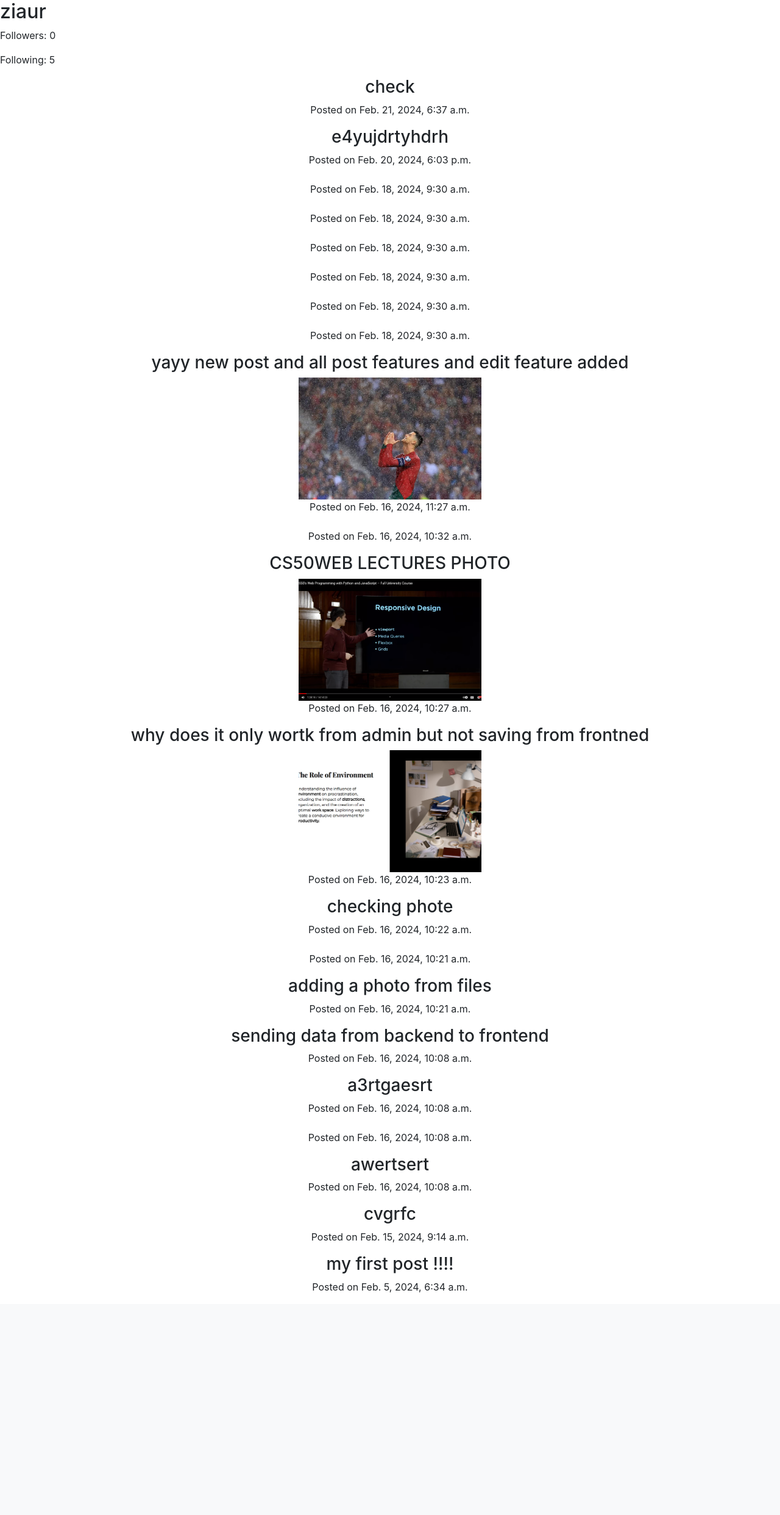
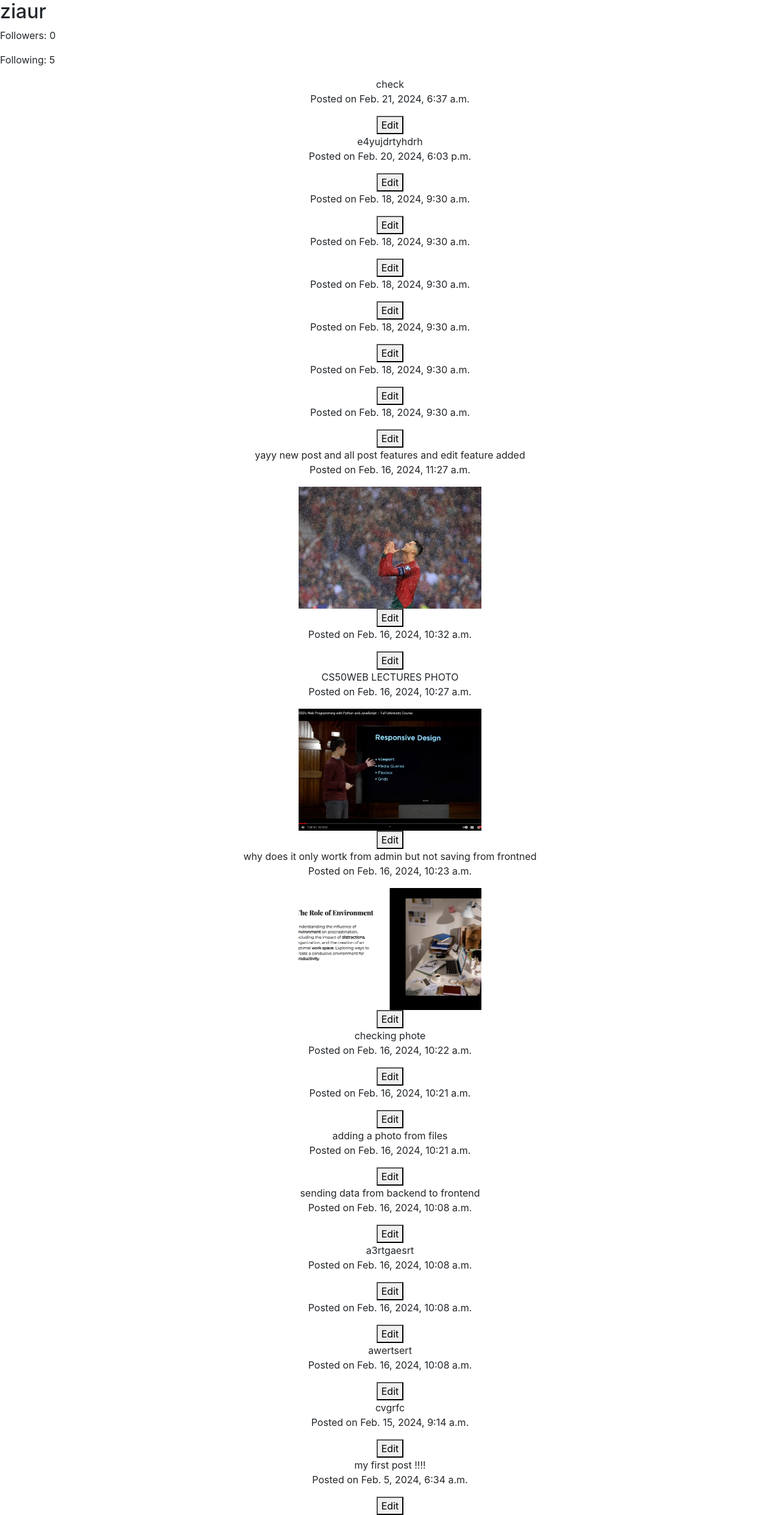
Before and after one commit to ziaur07/Social-Media-Web-App-, a Django app: a page that uses network/templates/profile.html in a window 1280 px wide. Shown: the part 56-2540 px from the top of the page at 61% size. Before the commit the page ends 2175 px from the top, so only its background shows below. Run offline with Django 3.2, Linux system fonts and the light colour scheme; a user stored in the database is signed in; data comes from the database, SQL or seed files in the repository; both versions use the stored data as it was after the commit; some libraries are stand-ins or nearby versions.

Commit message:
edit&save_feature_completed

```diff
--- a/network/static/animation.js
+++ b/network/static/animation.js
@@ -1,3 +1,41 @@
+// edit
+document.addEventListener('DOMContentLoaded', function() {
+    document.querySelectorAll('.edit-button').forEach(button => {
+        button.addEventListener('click', (e) => {
+            const postDiv = e.target.parentElement;
+            postDiv.querySelector('.post-content').style.display = 'none';
+            postDiv.querySelector('.edit-content').style.display = 'block';
+            postDiv.querySelector('.edit-button').style.display = 'none';
+            postDiv.querySelector('.save-button').style.display = 'block';
+        });
+    });
+
+    document.querySelectorAll('.save-button').forEach(button => {
+        button.addEventListener('click', (e) => {
+            const postDiv = e.target.parentElement;
+            const postId = postDiv.dataset.postId;
+            const newContent = postDiv.querySelector('.edit-content').value;
+            fetch('/edit_post', {
+                method: 'POST',
+                body: JSON.stringify({
+                    post_id: postId,
+                    content: newContent
+                })
+            })
+            .then(response => response.json())
+            .then(result => {
+                postDiv.querySelector('.post-content').textContent = newContent;
+                postDiv.querySelector('.post-content').style.display = 'block';
+                postDiv.querySelector('.edit-content').style.display = 'none';
+                postDiv.querySelector('.edit-button').style.display = 'block';
+                postDiv.querySelector('.save-button').style.display = 'none';
+            });
+        });
+    });
+});
+
+
+
 
 document.addEventListener('DOMContentLoaded', function() {
     var csrftoken = getCookie('csrftoken');
@@ -16,7 +54,7 @@ document.addEventListener('DOMContentLoaded', function() {
         }
         return cookieValue;
     }
-
+// follow unfollow
     var followButton = document.getElementById('followButton');
     if (followButton) {
         followButton.addEventListener('click', function() {
@@ -27,7 +65,7 @@ document.addEventListener('DOMContentLoaded', function() {
             }
         });
     }
-
+// likes
     document.querySelectorAll('.like-button').forEach(function(button) {
         button.addEventListener('click', function() {
             var postId = this.dataset.postId;
@@ -48,7 +86,8 @@ document.addEventListener('DOMContentLoaded', function() {
                     throw new Error('Error: ' + response.statusText);
                 }
             }).then(function(data) {
-                document.querySelector('.like-count').textContent = data.like_count;
+                document.querySelector('.like-count[data-post-id="' + postId + '"]').textContent = data.like_count;
+                //document.querySelector('.like-count').textContent = data.like_count;
             }).catch(function(error) {
                 console.log('Error: ', error);
             });
--- a/network/static/network/styles.css
+++ b/network/static/network/styles.css
@@ -15,7 +15,7 @@
     margin: auto;
 }
 
-.profilePosts{
+.post{
     display: flex;
     flex-direction: column;
     justify-content: center;
@@ -36,3 +36,11 @@
     height: 200px;  /* Set the height to 200 pixels */
     object-fit: cover;  /* This will make the image cover the entire space of the img tag, potentially cropping the image */
 }
+
+.post-content{
+    display: flex;
+    flex-direction: column;
+    justify-content: center;
+    align-items: center;
+    margin: auto;
+}
--- a/network/templates/following_posts.html
+++ b/network/templates/following_posts.html
@@ -13,12 +13,13 @@
         <a href="{% url 'profile' username=post.user.username %}"><p>{{ post.user.username }}</p></a>
         {% if post.image %}
         <img class="post_image"    src="{{ post.image.url }}" alt="Post image">
+
+        <br/>
+        {% endif %}
         ,<button class="like-button" data-post-id="{{ post.id}}">
             Like
         </button>
         <span class="like-count">{{  post.likes.count }}</span>
-        <br/>
-        {% endif %}
     {% empty %}
         <p>No posts to show.</p>
     {% endfor %}
--- a/network/templates/profile.html
+++ b/network/templates/profile.html
@@ -1,8 +1,10 @@
 {% extends "network/layout.html" %}
 
-{% load static %}
 
 {% block body %}
+
+{% load static %}
+<script src="{% static 'animation.js' %}"></script>
 
 <h2>{{ user_profile.user.username }}</h2>
 
@@ -23,22 +25,23 @@
 
 
 {% for post in posts %}
-    <div class="profilePosts">
-        <h3>{{ post.content }}</h3>
 
+    <div class="post" data-post-id="{{ post.id }}">
+        <p class="post-content">{{ post.content }}</p>
+        <textarea class="edit-content" style="display: none;">{{ post.content }}</textarea>
+        <p>Posted on {{ post.post_date }}</p>
         {% if post.image %}
-            <img class="post_image"     src="{{ post.image.url }}" alt="Post image">
+            <img class="post_image" src="{{ post.image.url }}" alt="Post image">
         {% endif %}
+        {% if user.is_authenticated and user == post.user %}
+            <button class="edit-button">Edit</button>
+            <button class="save-button" style="display: none;">Save</button>
+        {% endif %}
+</div>
 
-        <p>Posted on {{ post.post_date }}</p>
-    </div>
+
 {% endfor %}
 
 
 
 {% endblock %}
-
-
-{% block extra_js %}
-<script src="{% static 'animation.js' %}"></script>
-{% endblock %}
--- a/network/urls.py
+++ b/network/urls.py
@@ -16,7 +16,8 @@ urlpatterns = [
     path('follow/<str:username>', views.follow, name='follow'),
     path('all_users', views.all_users, name='all_users'),
     path('following', views.following_posts, name='following_posts'),
-    path('like_post', views.like_post, name='like_post')
+    path('like_post', views.like_post, name='like_post'),
+    path('edit_post', views.edit_post, name='edit_post')
 ] + static(settings.MEDIA_URL, document_root=settings.MEDIA_ROOT)
 
 
--- a/network/views.py
+++ b/network/views.py
@@ -9,6 +9,8 @@ from django.urls import reverse
 from django.contrib.auth.decorators import login_required
 from django.shortcuts import get_object_or_404, redirect
 from .models import User, Post, UserProfile
+
+import json
 
 
 def index(request):
@@ -99,6 +101,21 @@ def following_posts(request):
 
     return render(request, 'following_posts.html', {'posts': posts})
 
+
+@csrf_exempt
+@login_required
+def edit_post(request):
+    if request.method == 'POST':
+        data = json.loads(request.body)
+        post_id = data.get('post_id')
+        new_content = data.get('content')
+        post = Post.objects.get(id=post_id)
+        if request.user != post.user:
+            return JsonResponse({"error": "You are not authorized to edit this post."}, status=403)
+        post.content = new_content
+        post.save()
+        return JsonResponse({"message": "Post updated successfully."}, status=201)
+
 @csrf_exempt
 @login_required
 def like_post(request):
```
Also changed, not shown: network/templates/all_posts.html (+10 -0 lines), network/templates/animation.js (deleted, +0 -68 lines), db.sqlite3.
